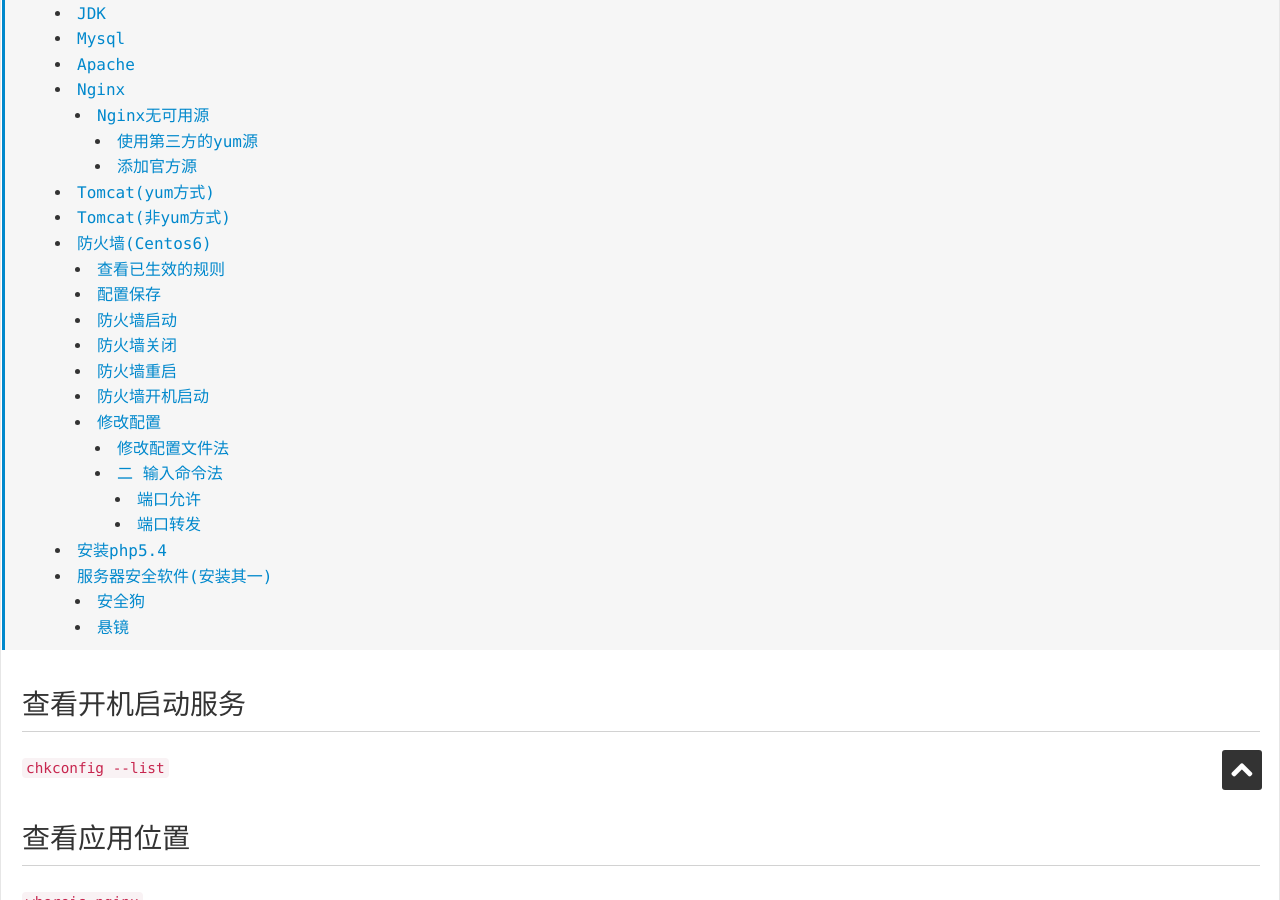
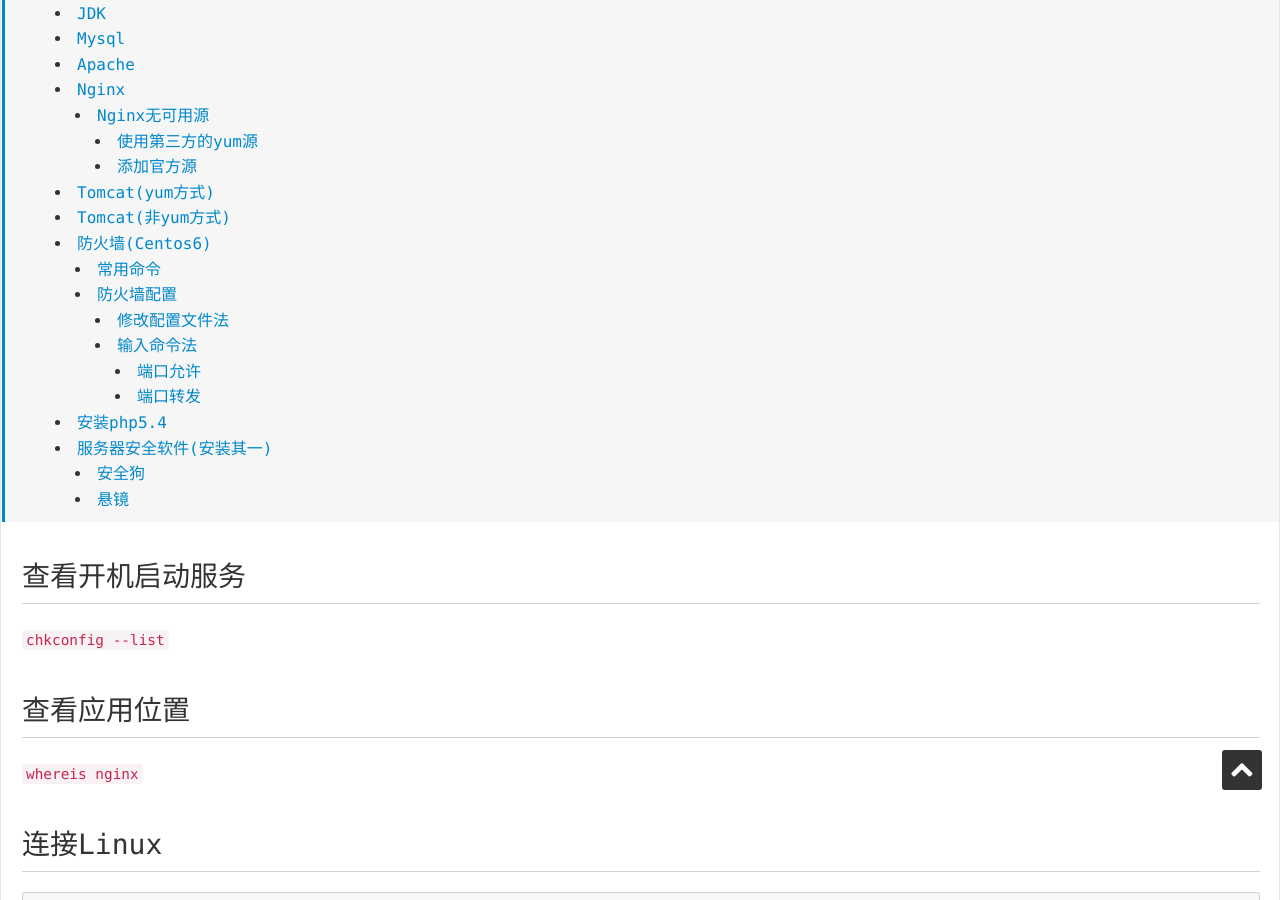
Before and after one commit to psvmc/myblog_jekyll, a Jekyll site: the page built from _posts/2014-07-04-centos-soft-install.md, in a window 1280 px wide and 900 px high, scrolled down 521 px. Built offline with Jekyll 4.4.1, drawn with Linux system fonts in a browser that asks for light colours; comment, search, counter and statistics services are not loaded; some of the changed text lies outside the part shown.

Commit message:
linux配置

````diff
--- a/_posts/2014-07-04-centos-soft-install.md
+++ b/_posts/2014-07-04-centos-soft-install.md
@@ -376,11 +376,13 @@
 ```
 # vim /etc/sysconfig/iptables
 ```
+
 添加规则
 
 ```
 -A INPUT -m state --state NEW -m tcp -p tcp --dport 8080 -j ACCEPT
 ```
+
 重启防火墙
 
 ```
@@ -389,38 +391,29 @@
 
 ## 防火墙(Centos6)
 
-### 查看已生效的规则
+### 常用命令
 
-`iptables -L -n`
++ 查看已生效的规则
+	`iptables -L -n`
++ 配置保存
+	`service iptables save`
++ 防火墙启动
+	`service iptables start`
++ 防火墙关闭
+	`service iptables stop`
++ 防火墙重启
+	`service iptables restart`
++ 防火墙开机启动
+	`chkconfig iptables on`
 
-### 配置保存
-
-`service iptables save`
-
-### 防火墙启动
-
-`service iptables start`
-
-### 防火墙关闭
-
-`service iptables stop`
-
-### 防火墙重启
-
-`service iptables restart`
-
-### 防火墙开机启动
-
-`chkconfig iptables on`
-
-### 修改配置
+### 防火墙配置
 
 防火墙的配置可以`输入命令`，也可以直接`修改配置文件`
 
 + 修改配置是重启后能继续生效的
 + 输入命令则在下次重启后不再生效
-但可以把生效的配置写入配置文件`service iptables save`
-这样下次重启依旧会生效
+	但可以把生效的配置写入配置文件`service iptables save`
+	这样下次重启依旧会生效。
 
 #### 修改配置文件法
 
@@ -449,7 +442,7 @@
 因为`service iptables save`会把生效中的配置写入到`/etc/sysconfig/iptables`中
 那么你的`/etc/sysconfig/iptables` 配置就回滚到上次启动服务的配置了，这点必须注意！！！
 
-#### 二 输入命令法
+#### 输入命令法
 
 输入命令则在下次重启后不再生效
 但可以把生效的配置写入配置文件`service iptables save`
````
